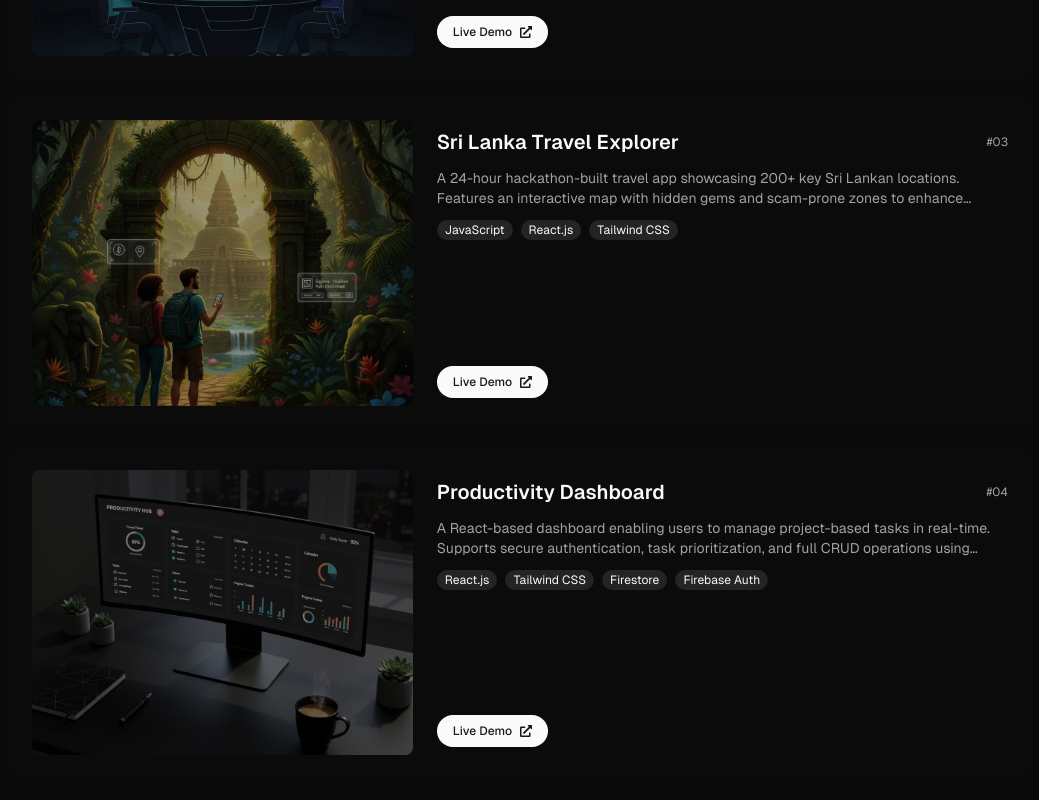
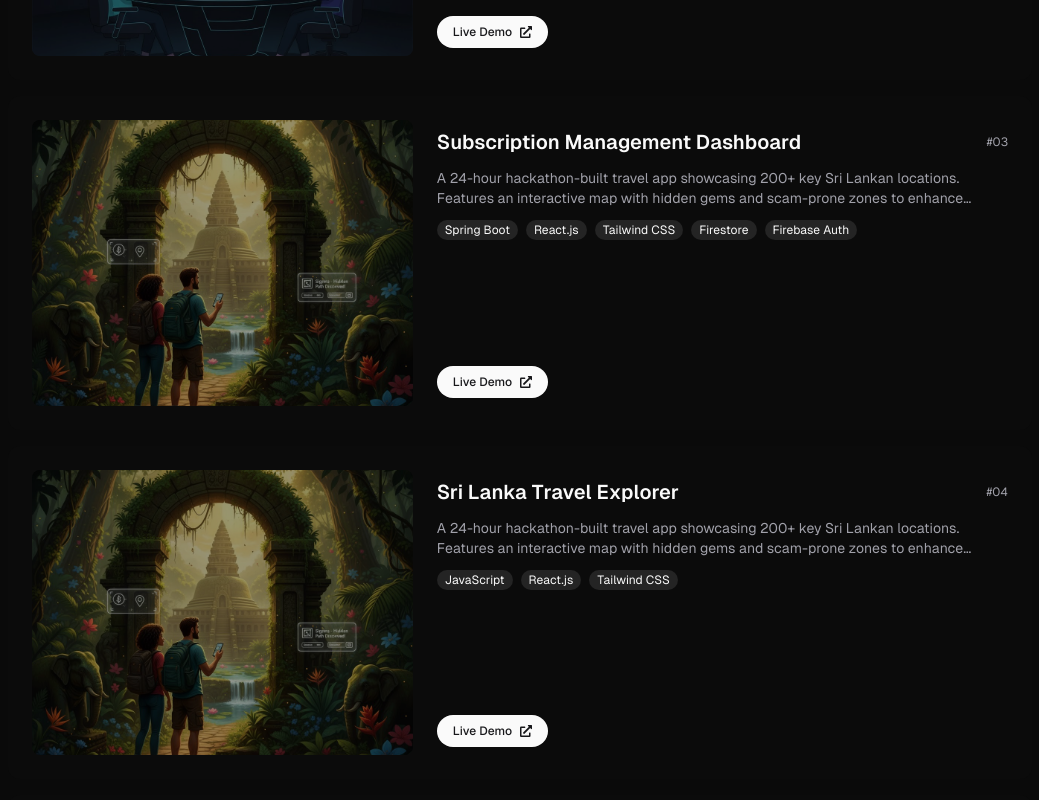
Before and after one commit to ishadhifham7/Ishadh-Portfolio, a Next.js app: page /projects in a window 1280 px wide. Shown: the part 1100-1900 px from the top of the page, without its empty margins (120-1159 px from the left). Built offline with nearby package versions, Linux system fonts and the light colour scheme.

Commit message:
added a new project

```diff
--- a/config.js
+++ b/config.js
@@ -60,6 +60,22 @@ export const config = {
     },
     {
       id: 3,
+      title: "Subscription Management Dashboard",
+      description:
+        "A 24-hour hackathon-built travel app showcasing 200+ key Sri Lankan locations. Features an interactive map with hidden gems and scam-prone zones to enhance traveler discovery and safety, helping users explore confidently.",
+      image: "/projects/tourist.jpg",
+      technologies: [
+        "Spring Boot",
+        "React.js",
+        "Tailwind CSS",
+        "Firestore",
+        "Firebase Auth",
+      ],
+      github: "#",
+      demo: "#",
+    },
+    {
+      id: 4,
       title: "Sri Lanka Travel Explorer",
       description:
         "A 24-hour hackathon-built travel app showcasing 200+ key Sri Lankan locations. Features an interactive map with hidden gems and scam-prone zones to enhance traveler discovery and safety, helping users explore confidently.",
@@ -69,7 +85,7 @@ export const config = {
       demo: "#",
     },
     {
-      id: 4,
+      id: 5,
       title: "Productivity Dashboard",
       description:
         "A React-based dashboard enabling users to manage project-based tasks in real-time. Supports secure authentication, task prioritization, and full CRUD operations using Firestore, helping users organize 30+ tasks per project efficiently.",
@@ -79,7 +95,7 @@ export const config = {
       demo: "#",
     },
     {
-      id: 5,
+      id: 6,
       title: "Habit Tracker Mobile App",
       description:
         "A mobile app that helps users build and track daily habits. Built with React Native and Appwrite, it supports real-time task tracking, secure authentication, and data storage with Node.js, Express, and MongoDB, all wrapped in a sleek NativeWind UI.",
@@ -96,7 +112,7 @@ export const config = {
       demo: "#",
     },
     {
-      id: 6,
+      id: 7,
       title: "E-Commerce Library",
       description:
         "A full-stack e-commerce platform for managing products, orders, and users. Built with React, Node.js, and MongoDB, it features REST APIs for seamless client-server interaction and a responsive UI for easy product browsing and management.",
@@ -106,7 +122,7 @@ export const config = {
       demo: "#",
     },
     {
-      id: 7,
+      id: 8,
       title: "SDG Zero Hunger Awareness Website",
       description:
         "A responsive website raising awareness for the Zero Hunger Sustainable Development Goal. Built with HTML, CSS, and JavaScript, it educates users on global hunger issues and promotes actions to support food security initiatives.",
@@ -116,7 +132,7 @@ export const config = {
       demo: "#",
     },
     {
-      id: 8,
+      id: 9,
       title: "Task Manager Application",
       description:
         "A desktop application built with Java to manage daily tasks and projects efficiently. Features task creation, prioritization, and tracking to boost productivity.",
```
Also changed, not shown: 1 other file (tests, documents, lock files or other folders).
